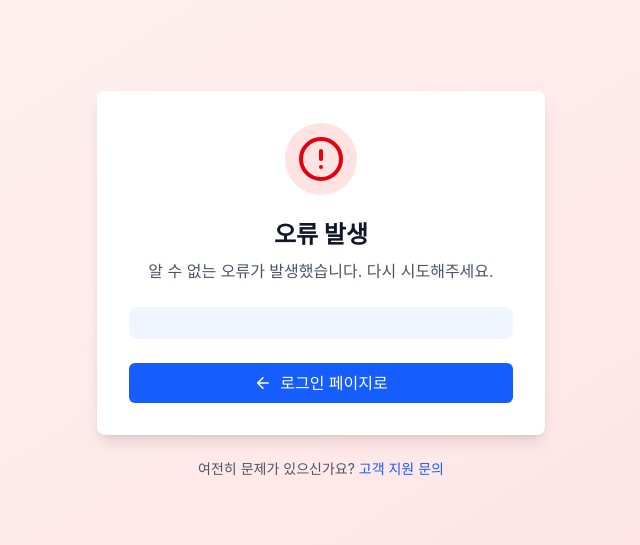
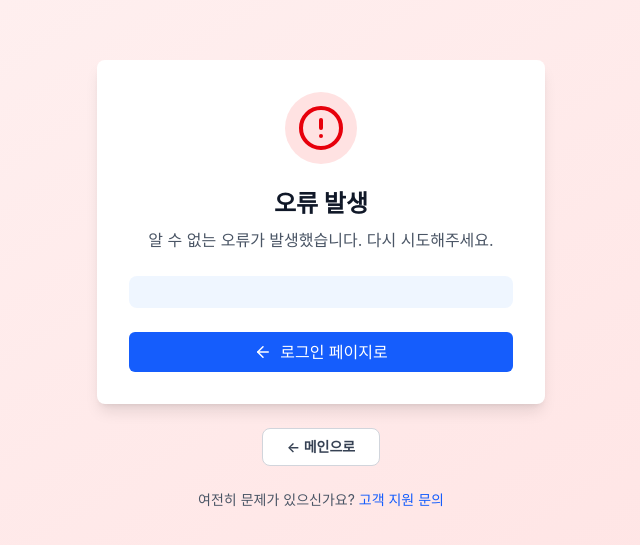
Before and after one commit to insm007-wq/tiktok-scout, a Next.js app: page /auth/error in a window 1280 px wide. Shown: the part 115-660 px from the top of the page, without its empty margins (319-959 px from the left). Built offline with nearby package versions, Linux system fonts and the light colour scheme.

Commit message:
메인 버트 추가

```diff
--- a/app/auth/error/page.tsx
+++ b/app/auth/error/page.tsx
@@ -1,6 +1,7 @@
 'use client'
 
 import { useSearchParams, useRouter } from 'next/navigation'
+import Link from 'next/link'
 import { AlertCircle, ArrowLeft } from 'lucide-react'
 
 export default function ErrorPage() {
@@ -106,6 +107,16 @@ export default function ErrorPage() {
           </div>
         </div>
 
+        {/* 메인으로 버튼 */}
+        <div className="text-center mt-6">
+          <Link
+            href="/"
+            className="inline-flex items-center justify-center px-6 py-2 text-sm font-semibold text-gray-700 hover:text-gray-900 bg-white hover:bg-gray-50 border border-gray-300 hover:border-gray-400 rounded-lg transition-all"
+          >
+            ← 메인으로
+          </Link>
+        </div>
+
         {/* 푸터 */}
         <div className="text-center mt-6 text-sm text-gray-600">
           <p>
--- a/app/auth/login/page.tsx
+++ b/app/auth/login/page.tsx
@@ -52,6 +52,16 @@ export default async function LoginPage() {
           </div>
         </div>
 
+        {/* 메인으로 버튼 */}
+        <div className="text-center mt-6">
+          <Link
+            href="/"
+            className="inline-flex items-center justify-center px-6 py-2 text-sm font-semibold text-white/90 hover:text-white bg-white/15 hover:bg-white/20 border border-white/30 hover:border-white/40 rounded-lg transition-all"
+          >
+            ← 메인으로
+          </Link>
+        </div>
+
         {/* 푸터 */}
         <div className="text-center mt-6 text-sm text-white/50">
           <p>
--- a/app/auth/signup/page.tsx
+++ b/app/auth/signup/page.tsx
@@ -54,6 +54,16 @@ export default function SignupPage() {
           </div>
         </div>
 
+        {/* 메인으로 버튼 */}
+        <div className="text-center mt-6">
+          <Link
+            href="/"
+            className="inline-flex items-center justify-center px-6 py-2 text-sm font-semibold text-white/90 hover:text-white bg-white/15 hover:bg-white/20 border border-white/30 hover:border-white/40 rounded-lg transition-all"
+          >
+            ← 메인으로
+          </Link>
+        </div>
+
         {/* 푸터 */}
         <div className="text-center mt-6 text-sm text-white/50">
           <p>
--- a/app/auth/signup/verify/page.tsx
+++ b/app/auth/signup/verify/page.tsx
@@ -2,6 +2,7 @@
 
 import { useState, useEffect, useCallback } from 'react'
 import { useRouter, useSearchParams } from 'next/navigation'
+import Link from 'next/link'
 import { AlertCircle, CheckCircle2, Loader2, RefreshCw } from 'lucide-react'
 
 export default function VerifyPage() {
@@ -235,6 +236,16 @@ export default function VerifyPage() {
             ← 회원가입으로 돌아가기
           </button>
         </div>
+
+        {/* 메인으로 버튼 */}
+        <div className="text-center mt-6">
+          <Link
+            href="/"
+            className="inline-flex items-center justify-center px-6 py-2 text-sm font-semibold text-gray-700 hover:text-gray-900 bg-white hover:bg-gray-50 border border-gray-300 hover:border-gray-400 rounded-lg transition-all"
+          >
+            ← 메인으로
+          </Link>
+        </div>
       </div>
     </div>
   )
--- a/app/dashboard/search.tsx
+++ b/app/dashboard/search.tsx
@@ -883,14 +883,14 @@ export default function Search() {
               {/* 플랫폼별 추천 표시 - 항상 표시 */}
               <div
                 style={{
-                  fontSize: "13px",
+                  fontSize: "12px",
                   marginTop: "6px",
-                  padding: "10px 12px",
+                  padding: "8px 10px",
                   backgroundColor: (platform === "douyin" || platform === "xiaohongshu") && targetLanguage !== "zh"
                     ? "#f5f5f5"
                     : "transparent",
                   borderRadius: "4px",
-                  minHeight: "36px",
+                  minHeight: "32px",
                   opacity: (platform === "douyin" || platform === "xiaohongshu") && targetLanguage !== "zh"
                     ? 1
                     : 0,
```
